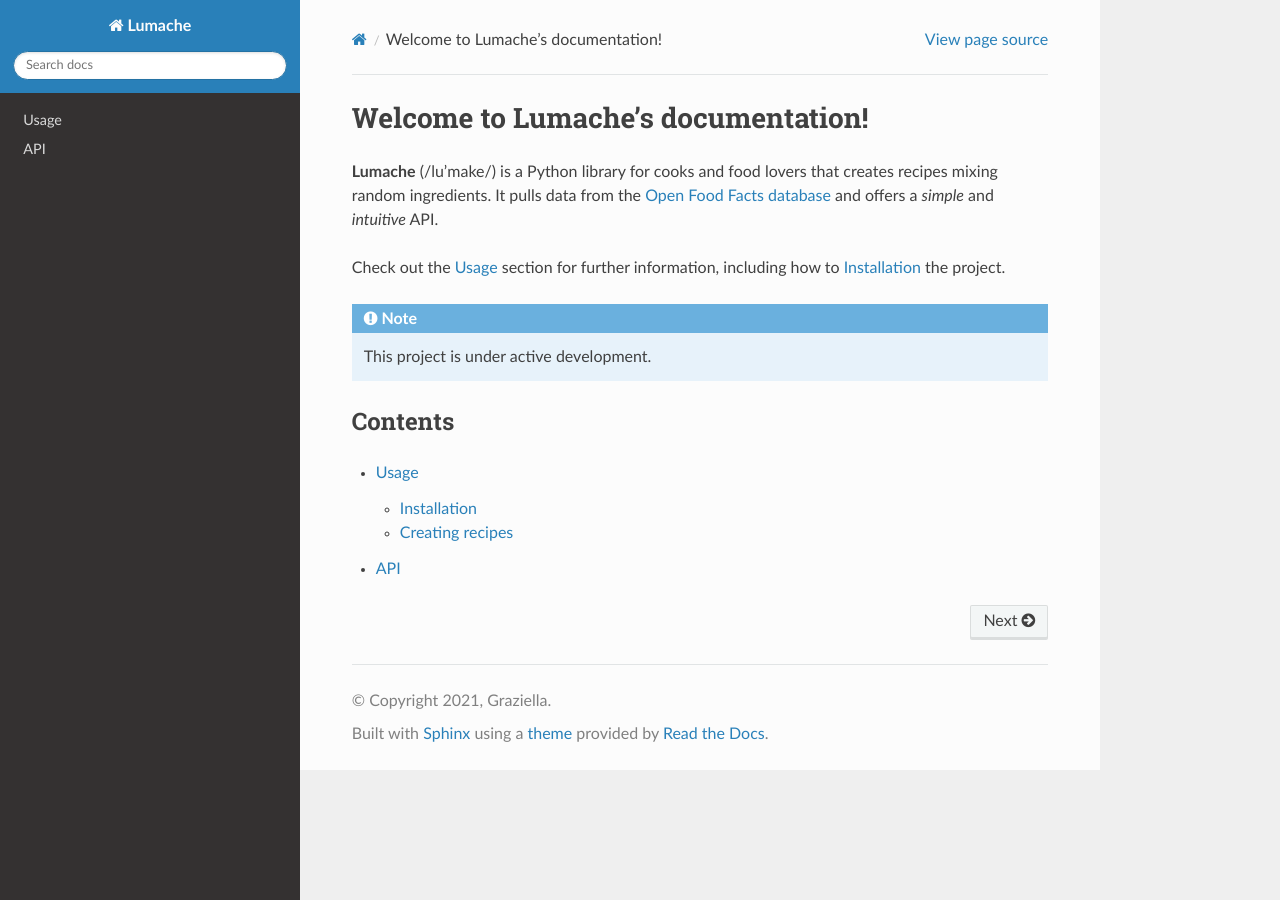
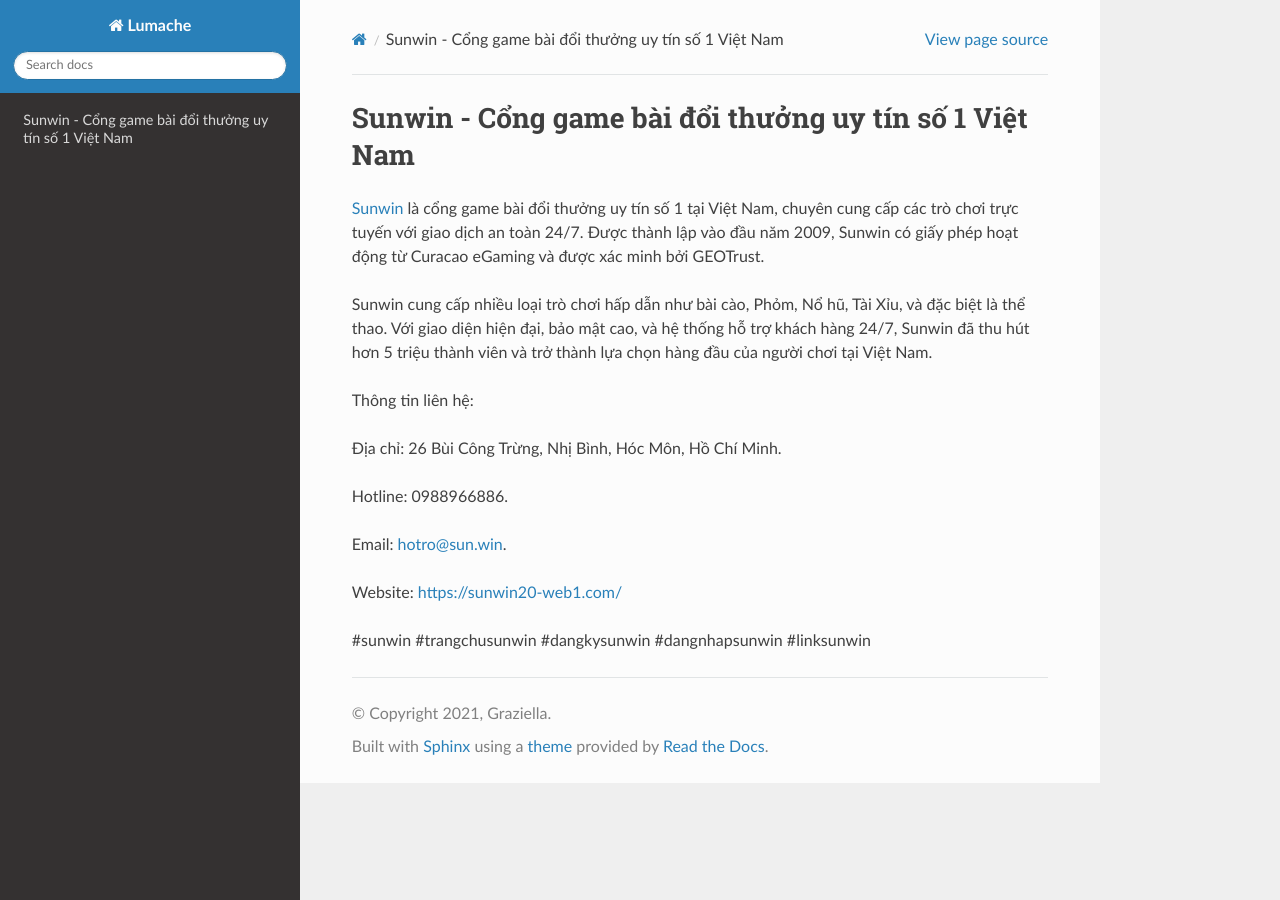
Before and after one commit to amaradasgupta3/sunwin20web1com, a Sphinx documentation site: the page built from docs/source/index.rst, in a window 1280 px wide. Built offline with Sphinx 7.4.7 and the Read the Docs theme 3.1.0, drawn with Linux system fonts in a browser that asks for light colours.

Commit message:
Update index.rst

```diff
--- a/docs/source/index.rst
+++ b/docs/source/index.rst
@@ -1,22 +1,18 @@
-Welcome to Lumache's documentation!
+Sunwin - Cổng game bài đổi thưởng uy tín số 1 Việt Nam
 ===================================
 
-**Lumache** (/lu'make/) is a Python library for cooks and food lovers
-that creates recipes mixing random ingredients.
-It pulls data from the `Open Food Facts database <https://world.openfoodfacts.org/>`_
-and offers a *simple* and *intuitive* API.
+`Sunwin <https://sunwin20-web1.com/>`_ là cổng game bài đổi thưởng uy tín số 1 tại Việt Nam, chuyên cung cấp các trò chơi trực tuyến với giao dịch an toàn 24/7. Được thành lập vào đầu năm 2009, Sunwin có giấy phép hoạt động từ Curacao eGaming và được xác minh bởi GEOTrust.
 
-Check out the :doc:`usage` section for further information, including
-how to :ref:`installation` the project.
+Sunwin cung cấp nhiều loại trò chơi hấp dẫn như bài cào, Phỏm, Nổ hũ, Tài Xỉu, và đặc biệt là thể thao. Với giao diện hiện đại, bảo mật cao, và hệ thống hỗ trợ khách hàng 24/7, Sunwin đã thu hút hơn 5 triệu thành viên và trở thành lựa chọn hàng đầu của người chơi tại Việt Nam.
 
-.. note::
+Thông tin liên hệ:
 
-   This project is under active development.
+Địa chỉ: 26 Bùi Công Trừng, Nhị Bình, Hóc Môn, Hồ Chí Minh.
 
-Contents
---------
+Hotline: 0988966886.
 
-.. toctree::
+Email: hotro@sun.win.
 
-   usage
-   api
+Website: https://sunwin20-web1.com/
+
+#sunwin #trangchusunwin #dangkysunwin #dangnhapsunwin #linksunwin
```
